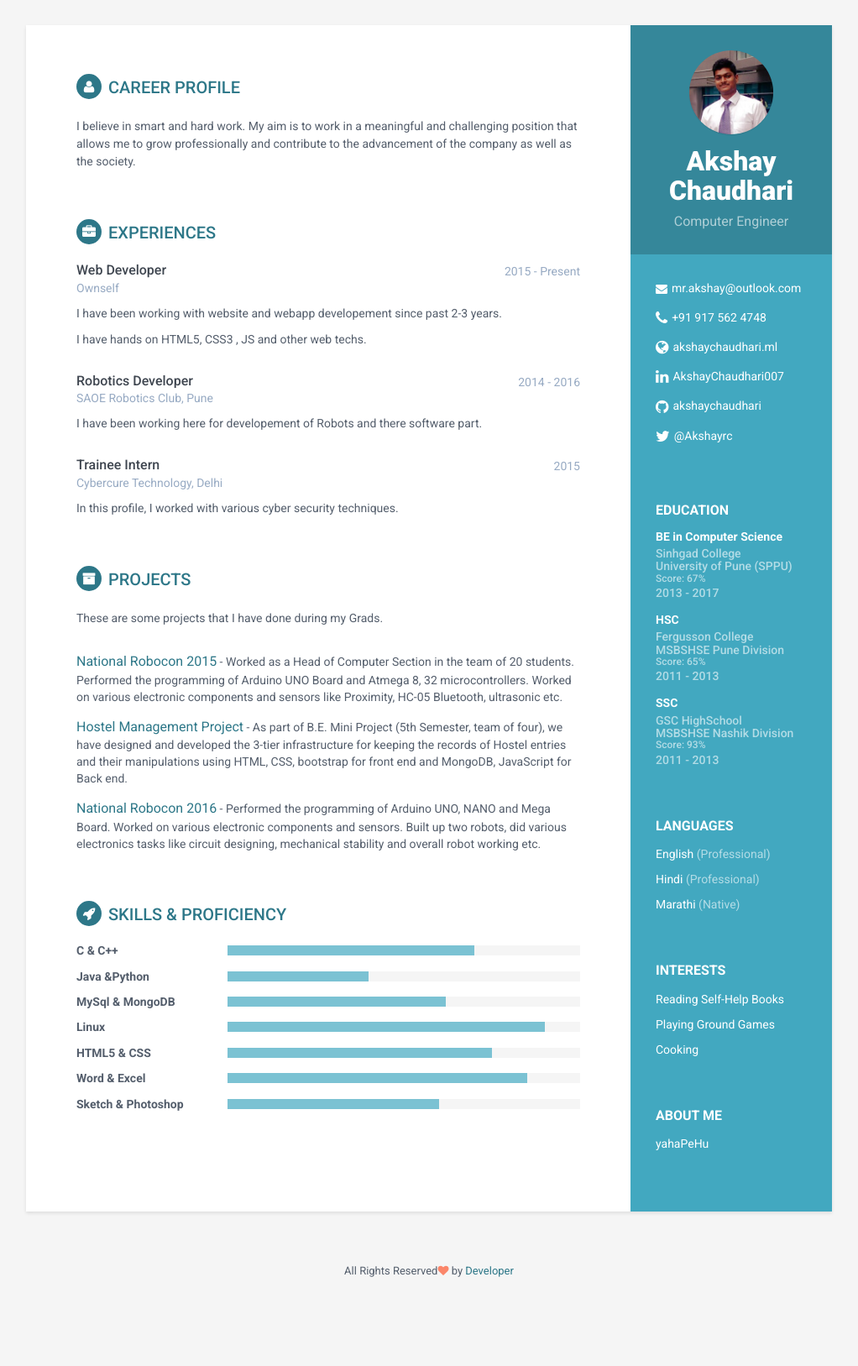
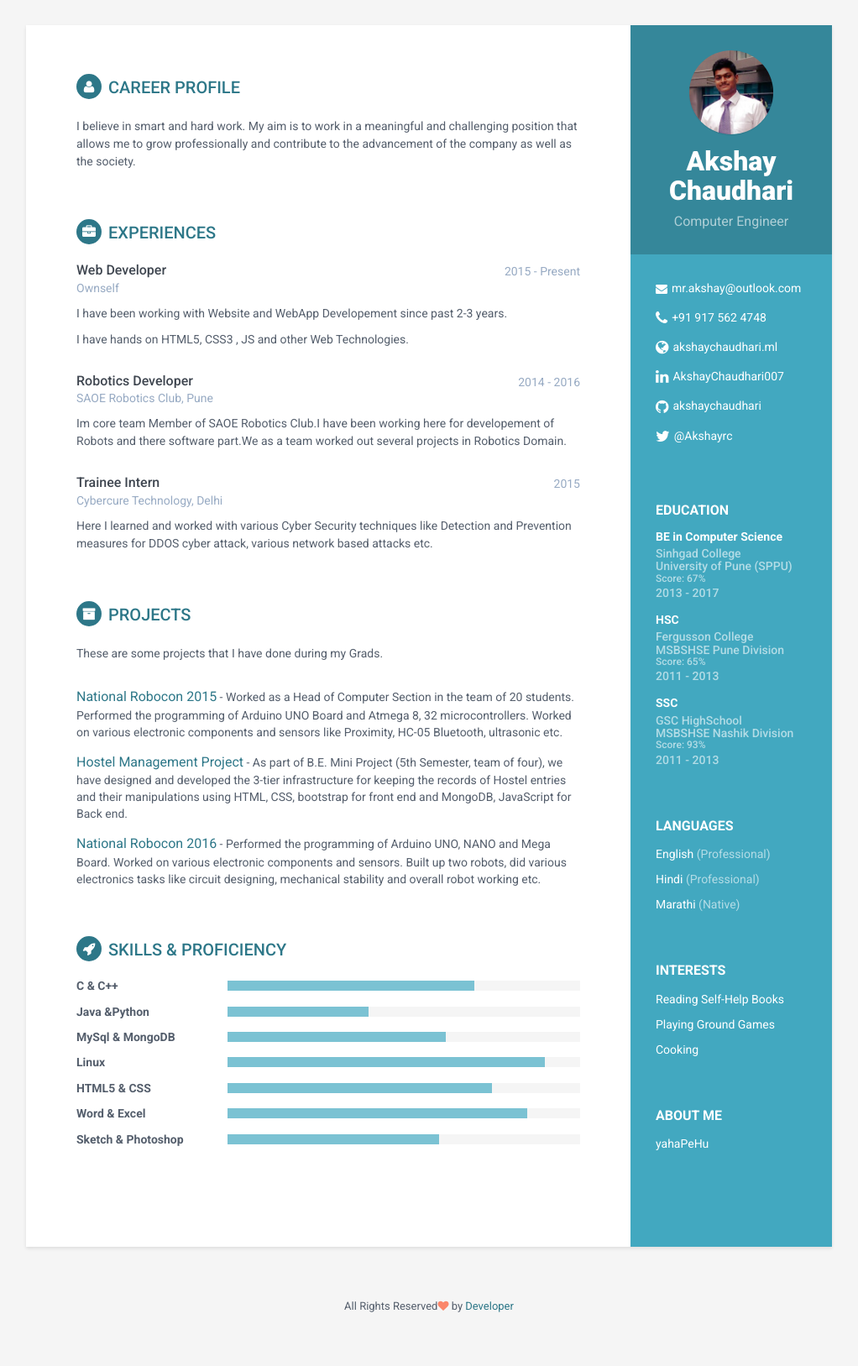
Before and after one commit to akshayrcc/resume-template-fresher, a Jekyll site: the page built from index.html, in a window 1280 px wide. Shown: the whole page at 84% size, without its empty margins (129-1151 px from the left). Built offline with Jekyll 4.4.1, drawn with Linux system fonts in a browser that asks for light colours; before the commit the page ends 1585 px from its top, so only the background shows below that.

Commit message:
Update experience.html

```diff
--- a/_includes/experience.html
+++ b/_includes/experience.html
@@ -10,8 +10,8 @@
                         <div class="company">Ownself</div>
                     </div><!--//meta-->
                     <div class="details">
-                        <p>I have been working with website and webapp developement since past 2-3 years.</p>
-                        <p>I have hands on HTML5, CSS3 , JS and other web techs.</p>
+                        <p>I have been working with Website and WebApp Developement since past 2-3 years.</p>
+                        <p>I have hands on HTML5, CSS3 , JS and other Web Technologies.</p>
                     </div><!--//details-->
                 </div><!--//item-->
 
@@ -24,7 +24,7 @@
                         <div class="company">SAOE Robotics Club, Pune</div>
                     </div><!--//meta-->
                     <div class="details">
-                        <p>I have been working here for developement of Robots and there software part.</p>
+                        <p>Im core team Member of SAOE Robotics Club.I have been working here for developement of Robots and there software part.We as a team worked out several projects in Robotics Domain.</p>
 
                     </div><!--//details-->
                 </div><!--//item-->
@@ -38,7 +38,7 @@
                         <div class="company">Cybercure Technology, Delhi</div>
                     </div><!--//meta-->
                     <div class="details">
-                        <p>In this profile, I worked with various cyber security techniques.</p>
+                        <p>Here I learned and worked with various Cyber Security techniques like Detection and Prevention measures for DDOS cyber attack, various network based attacks etc.</p>
                     </div><!--//details-->
                 </div><!--//item-->
 
```
